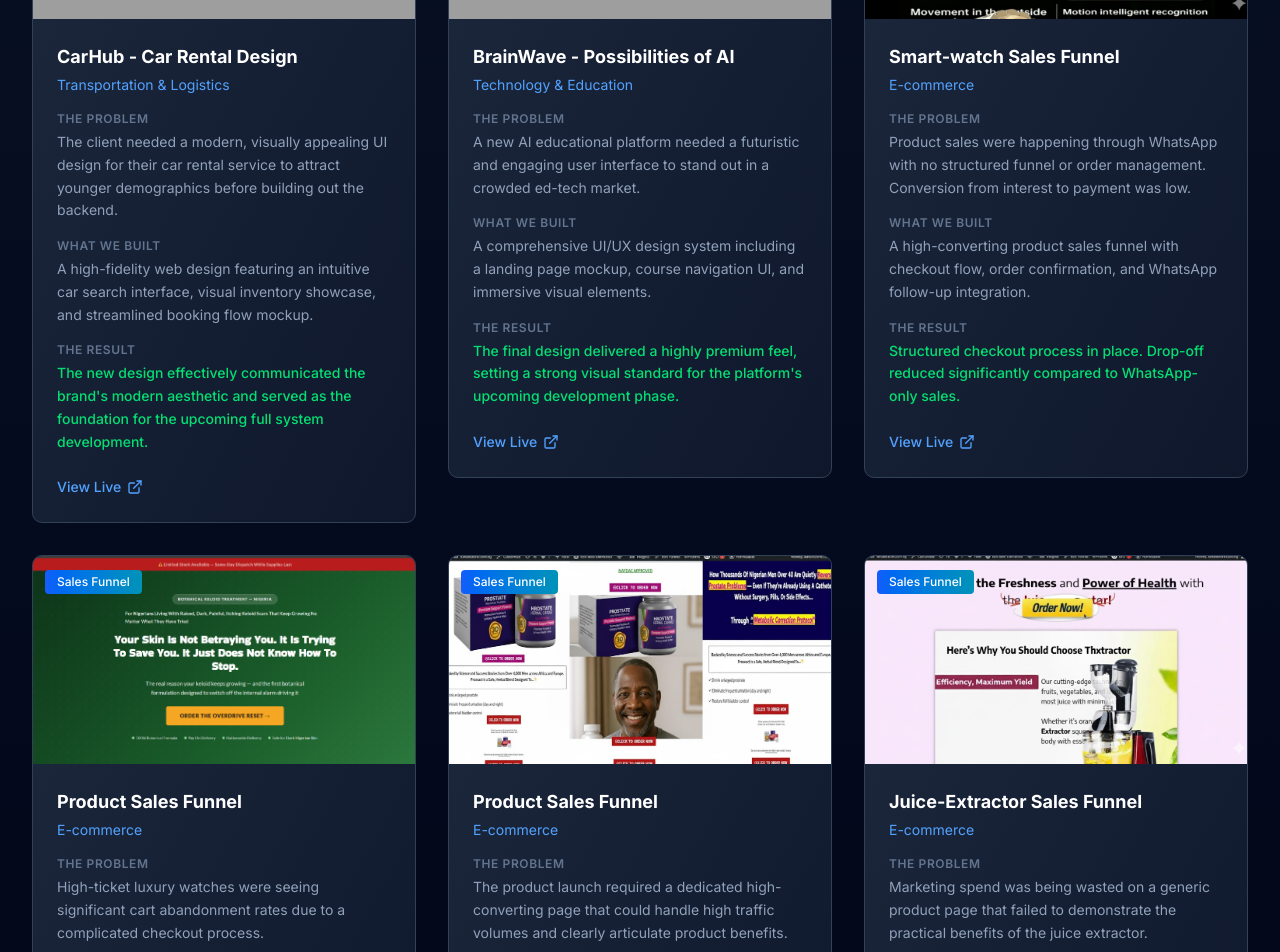
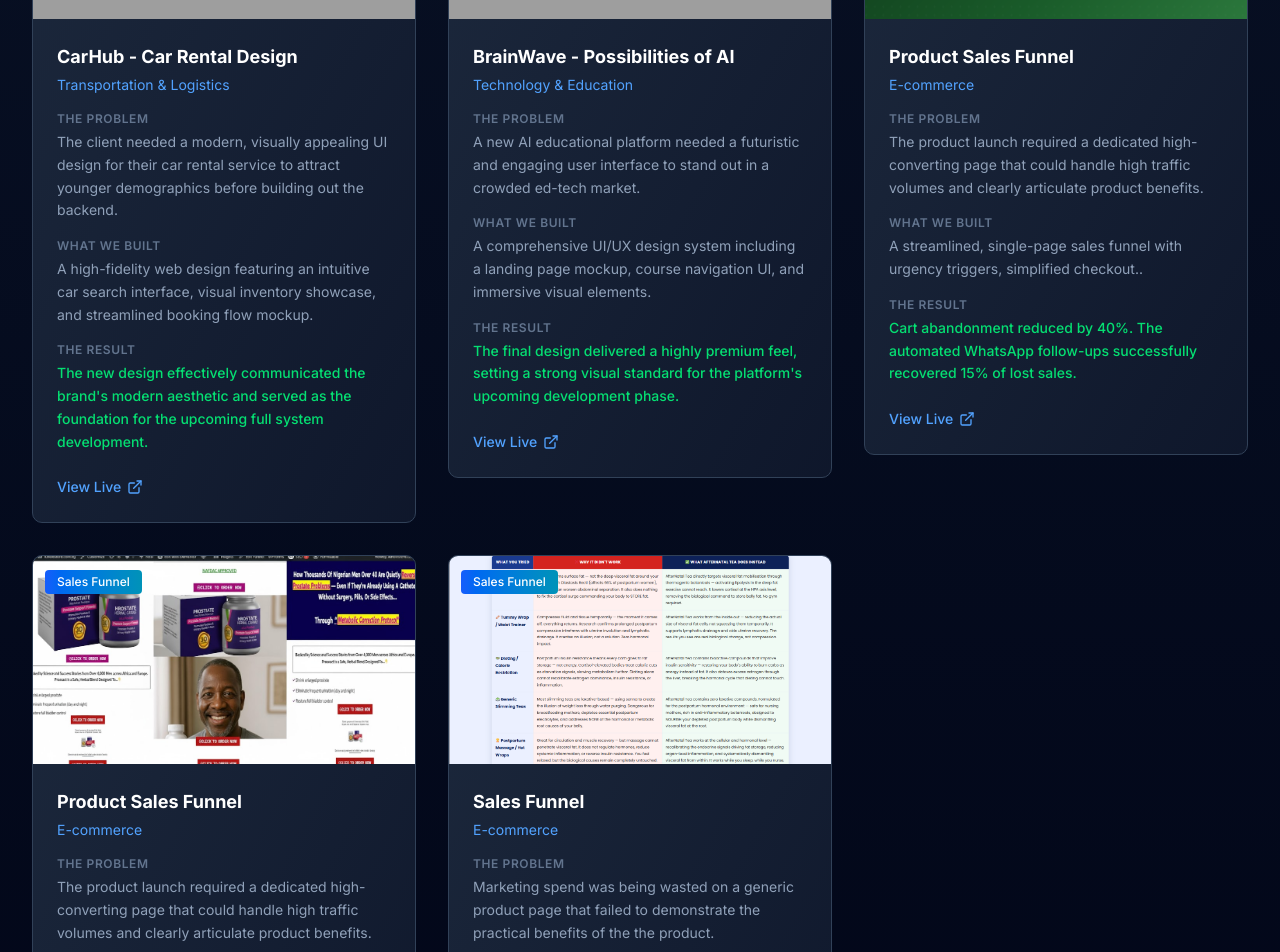
Before and after one commit to SnowzyTech/codnet, a Next.js app: page /case-studies in a window 1280 px wide. Shown: the part 3820-4772 px from the top of the page. Built offline with nearby package versions, Linux system fonts and the light colour scheme; grey boxes are pictures that could not be loaded.

Commit message:
update case-studio2.0

```diff
--- a/app/case-studies/page.tsx
+++ b/app/case-studies/page.tsx
@@ -171,32 +171,21 @@ const allProjects = [
     built: "A comprehensive UI/UX design system including a landing page mockup, course navigation UI, and immersive visual elements.",
     result: "The final design delivered a highly premium feel, setting a strong visual standard for the platform's upcoming development phase.",
   },
+
   {
     id: 13,
-    title: "Smart-watch Sales Funnel",
-    category: "Sales Funnel",
-    image: "/smartwatch.jpg",
-    link: "https://kindiestore.com.ng/s/q-smartwatch/",
-    client: "Kindie Store",
-    industry: "E-commerce",
-    problem: "Product sales were happening through WhatsApp with no structured funnel or order management. Conversion from interest to payment was low.",
-    built: "A high-converting product sales funnel with checkout flow, order confirmation, and WhatsApp follow-up integration.",
-    result: "Structured checkout process in place. Drop-off reduced significantly compared to WhatsApp-only sales.",
-  },
-  {
-    id: 14,
     title: "Product Sales Funnel",
     category: "Sales Funnel",
     image: "/omni-burn.png",
     link: "https://globeherb.com/c/sales-landing-18/",
     client: "Kindie Store",
     industry: "E-commerce",
-    problem: "High-ticket luxury watches were seeing significant cart abandonment rates due to a complicated checkout process.",
-    built: "A streamlined, single-page sales funnel with urgency triggers, simplified checkout, and automated abandoned cart recovery via WhatsApp.",
+    problem: "The product launch required a dedicated high-converting page that could handle high traffic volumes and clearly articulate product benefits.",
+    built: "A streamlined, single-page sales funnel with urgency triggers, simplified checkout..",
     result: "Cart abandonment reduced by 40%. The automated WhatsApp follow-ups successfully recovered 15% of lost sales.",
   },
   {
-    id: 15,
+    id: 14,
     title: "Product Sales Funnel",
     category: "Sales Funnel",
     image: "/prosxact.jpg",
@@ -208,17 +197,18 @@ const allProjects = [
     result: "The funnel achieved a 4.5% conversion rate during the launch week, significantly outperforming previous standard product pages.",
   },
   {
-    id: 16,
-    title: "Juice-Extractor Sales Funnel",
+    id: 15,
+    title: "Sales Funnel",
     category: "Sales Funnel",
-    image: "/juice.jpg",
-    link: "https://kindiestore.com.ng/s/juicee/",
+    image: "/after.png",
+    link: "https://globeherb.com/c/sales-landing-16/",
     client: "Kindie Store",
     industry: "E-commerce",
-    problem: "Marketing spend was being wasted on a generic product page that failed to demonstrate the practical benefits of the juice extractor.",
+    problem: "Marketing spend was being wasted on a generic product page that failed to demonstrate the practical benefits of the the product.",
     built: "A focused sales funnel utilizing video demonstrations, customer reviews, and a clear, frictionless path to purchase.",
     result: "Return on Ad Spend (ROAS) improved by 2.5x. The focused funnel structure provided a much stronger narrative for the product.",
   },
+
 ]
 
 const categories = ["All Work", "CRM & Web System", "UI/UX Design", "Sales Funnel"]
```
Also changed, not shown: public/after.png (added).
